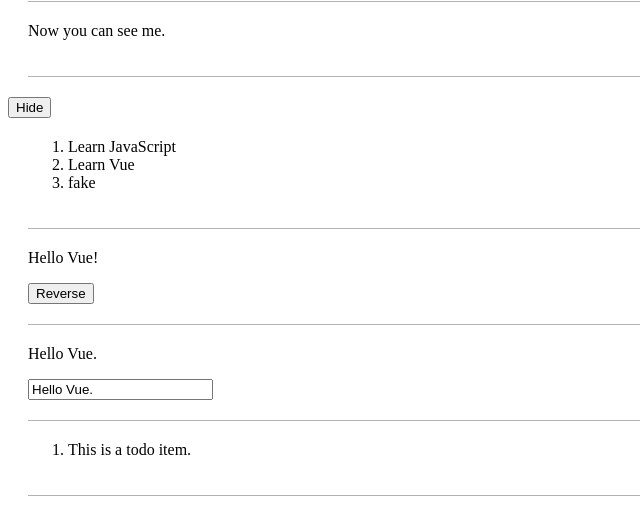
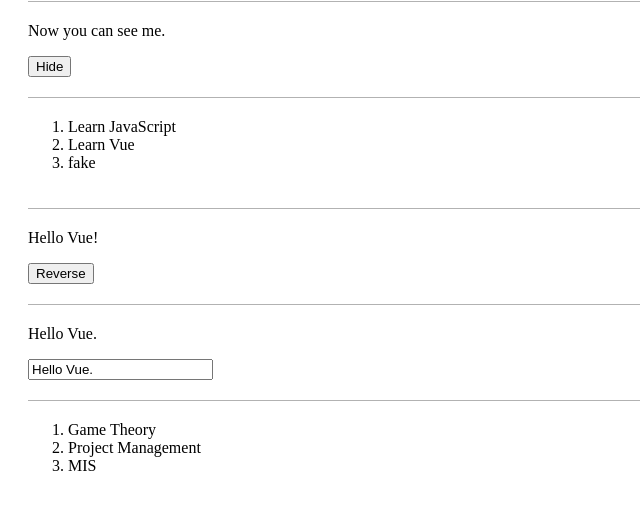
Before and after one commit to xxxxxxbuddy/Vue, a plain HTML site: page Hello World/index.html in a window 1280 px wide. Shown: the part 142-652 px from the top of the page, without its empty margins (0-640 px from the left). Drawn offline with nearby package versions, Linux system fonts and the light colour scheme.

Commit message:
instance

```diff
--- a/Hello World/index.html
+++ b/Hello World/index.html
@@ -22,8 +22,8 @@
 
     <div id="app-3">
         <p v-if="seen">Now you can see me.</p>
+        <button>Hide</button>
     </div>
-    <button>Hide</button>
 
     <div id="app-4">
         <ol>
@@ -45,7 +45,9 @@
 
     <div id="app-7">
         <ol>
-            <todo-item></todo-item>
+            <todo-item v-for="item in department"
+            v-bind:todo="item"
+            v-bind:key="item.id"></todo-item>
         </ol>
     </div>
     <script src="main.js"></script>
--- a/Hello World/main.js
+++ b/Hello World/main.js
@@ -63,9 +63,17 @@ var app6 = new Vue({
 
 /* 组件注册要在使用前 */
 Vue.component('todo-item', {
-    template: '<li>This is a todo item.</li>'
+    props: ['todo'],
+    template: '<li>{{todo.text}}</li>'
 })
 
 var app7 = new Vue({
-    el: '#app-7'
-})
+    el: '#app-7',
+    data: {
+        department: [
+            {id: 0, text: 'Game Theory'},
+            {id: 1, text: 'Project Management'},
+            {id: 2, text: 'MIS'}
+        ]
+    }
+});
```
